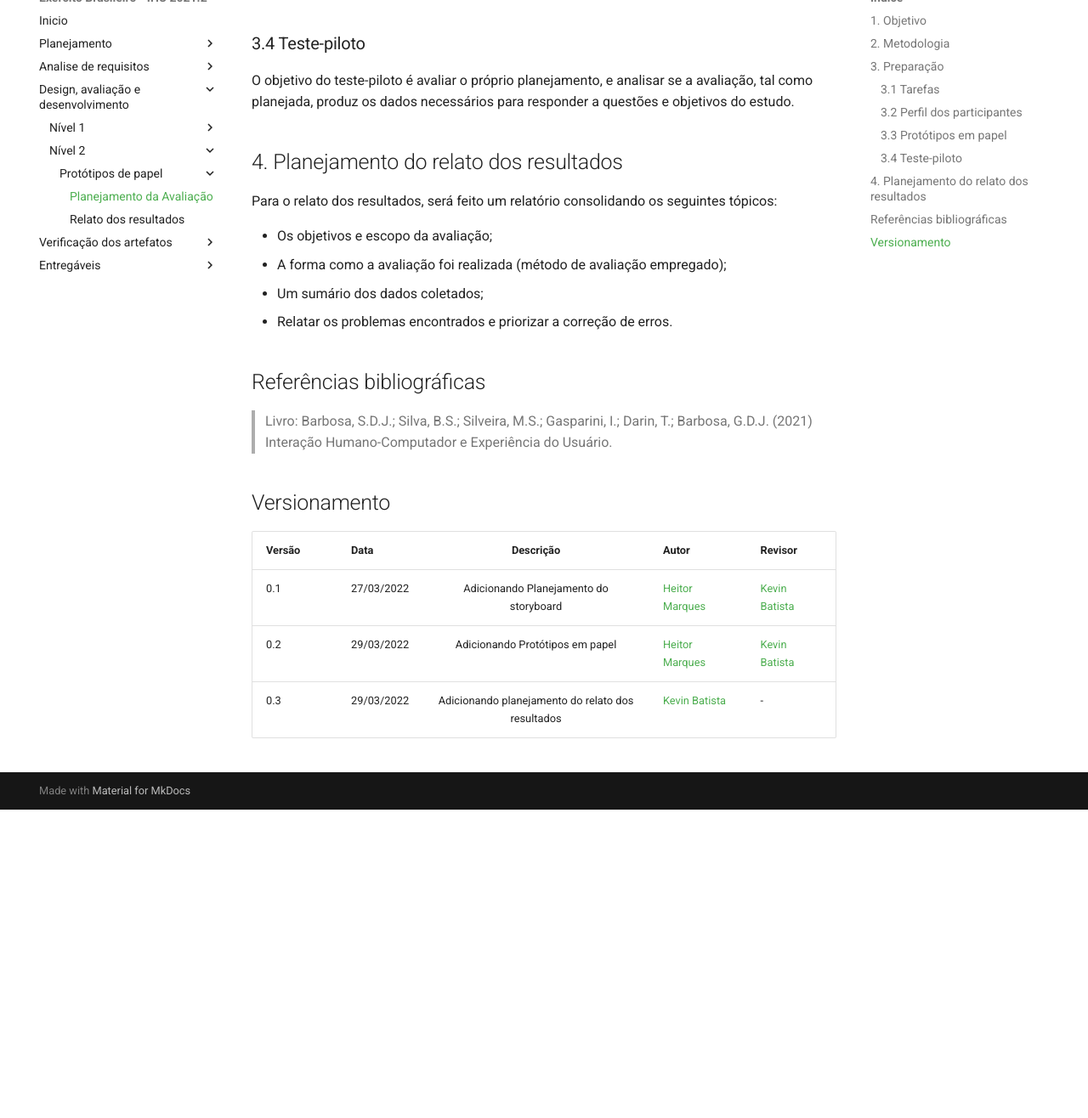
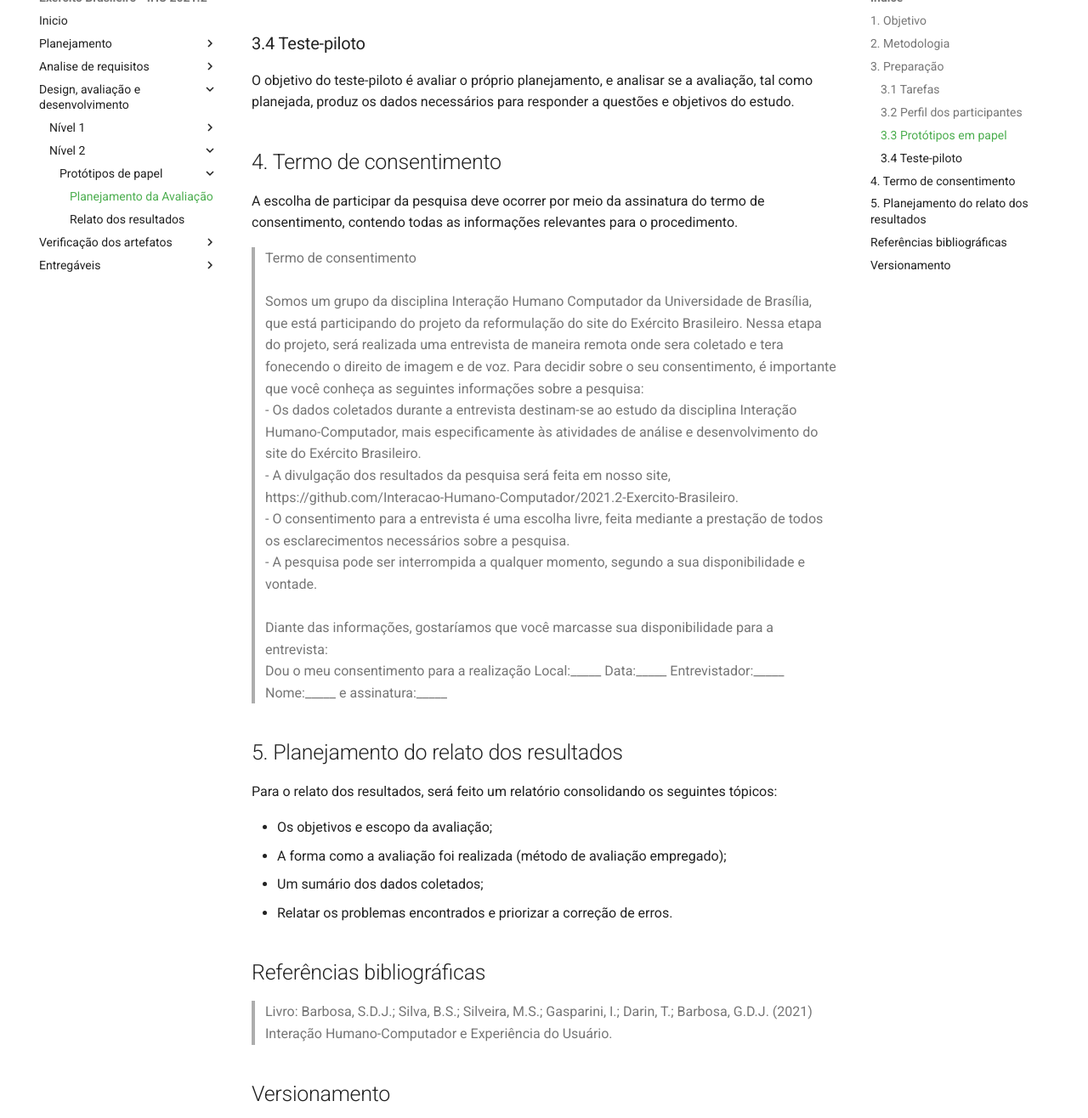
Before and after one commit to heitormsb/2021.2-Exercito-Brasileiro, an MkDocs documentation site: the page built from docs/Design_avaliacao_desenv/nivel2/planejamento_Avaliação.md, in a window 1280 px wide and 1400 px high, scrolled down 1765 px, cut to the strip 84-1400 px from the top of the window. Shown: the whole strip at 85% size. Built offline with MkDocs 1.6.1 and Material for MkDocs 9.7.7, drawn with Linux system fonts in a browser that asks for light colours; before the commit the page ends 2802 px from its top, so only the background shows below that.

Commit message:
add: Termo de consentimento

```diff
--- a/docs/Design_avaliacao_desenv/nivel2/planejamento_Avaliação.md
+++ b/docs/Design_avaliacao_desenv/nivel2/planejamento_Avaliação.md
@@ -33,7 +33,24 @@
 ### 3.4 Teste-piloto
  O objetivo do teste-piloto é avaliar o próprio planejamento, e analisar se a avaliação, tal como planejada, produz os dados necessários para responder a questões e objetivos do estudo.
 
-## 4. Planejamento do relato dos resultados
+## 4. Termo de consentimento
+
+A escolha de participar da pesquisa deve ocorrer por meio da assinatura do termo de consentimento, contendo todas as informações relevantes para o procedimento.
+<blockquote>
+Termo de consentimento<br><br>
+
+Somos um grupo da disciplina Interação Humano Computador da Universidade de Brasília, que está participando do projeto da reformulação do site do Exército Brasileiro. Nessa etapa do projeto, será realizada uma entrevista de maneira remota onde sera coletado e tera fonecendo o direito de imagem e de voz. Para decidir sobre o seu consentimento, é importante que você conheça as seguintes informações sobre a pesquisa: <br>
+- Os dados coletados durante a entrevista destinam-se ao estudo da disciplina Interação Humano-Computador, mais especificamente às atividades de análise e desenvolvimento do site do Exército Brasileiro. <br>
+- A divulgação dos resultados da pesquisa será feita em nosso site, https://github.com/Interacao-Humano-Computador/2021.2-Exercito-Brasileiro. <br>
+- O consentimento para a entrevista é uma escolha livre, feita mediante a prestação de todos os esclarecimentos necessários sobre a pesquisa. <br>
+- A pesquisa pode ser interrompida a qualquer momento, segundo a sua disponibilidade e vontade. <br><br>
+
+Diante das informações, gostaríamos que você marcasse sua disponibilidade para a entrevista: <br>
+Dou o meu consentimento para a realização Local:_____ Data:_____
+Entrevistador:_____ Nome:_____ e assinatura:_____
+</blockquote>
+
+## 5. Planejamento do relato dos resultados
 Para o relato dos resultados, será feito um relatório consolidando os seguintes tópicos:
 
 - Os objetivos e escopo da avaliação;
```
